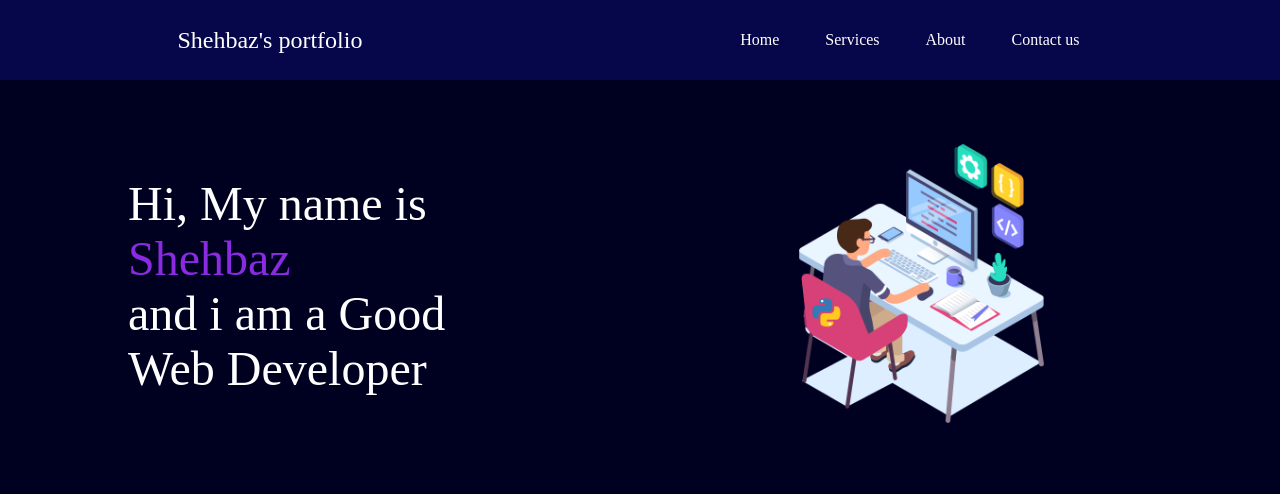
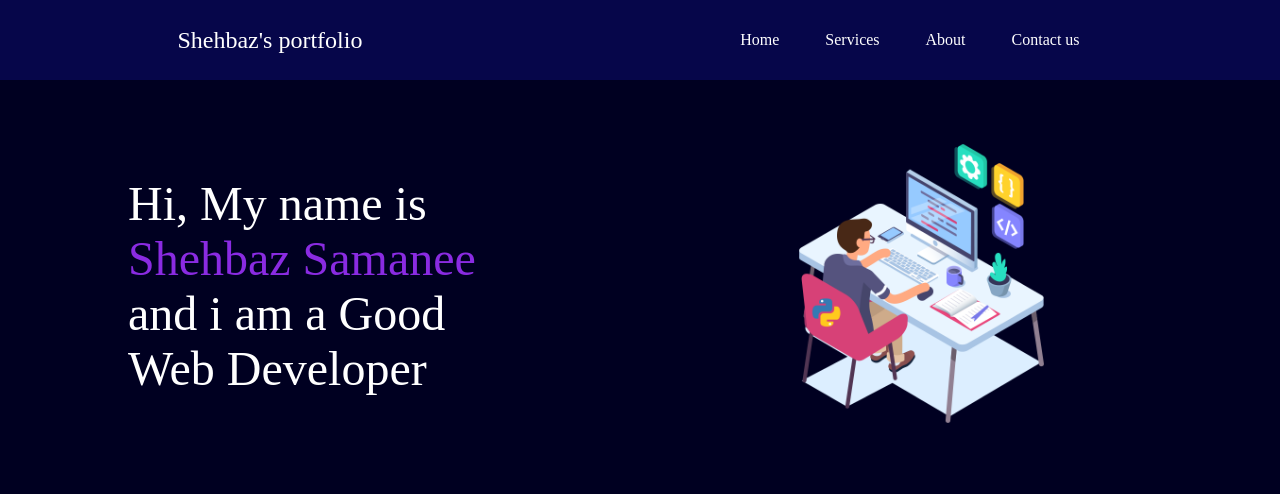
Before and after one commit to shehbaz653/Portfolioo, a plain HTML site: page portfoliooooooo/index.html in a window 1280 px wide. Drawn offline with Linux system fonts and the light colour scheme.

Commit message:
i have change my name

```diff
--- a/portfoliooooooo/index.html
+++ b/portfoliooooooo/index.html
@@ -78,7 +78,7 @@ nav ul li a:hover{
     <main>
         <section class="firstsection">
             <div class="leftsection"  style="color:white">
-                Hi, My name is <span class="purple">Shehbaz</span>
+                Hi, My name is <span class="purple">Shehbaz Samanee</span>
                 <div>and i am a Good</div>
                 <div>Web Developer</div>
             </div>
```
